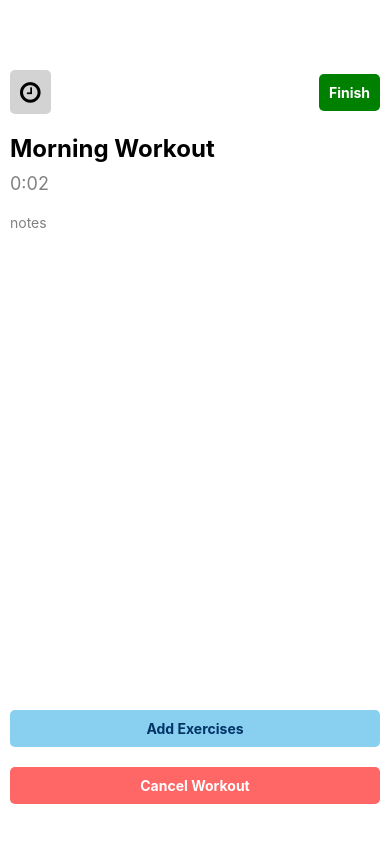
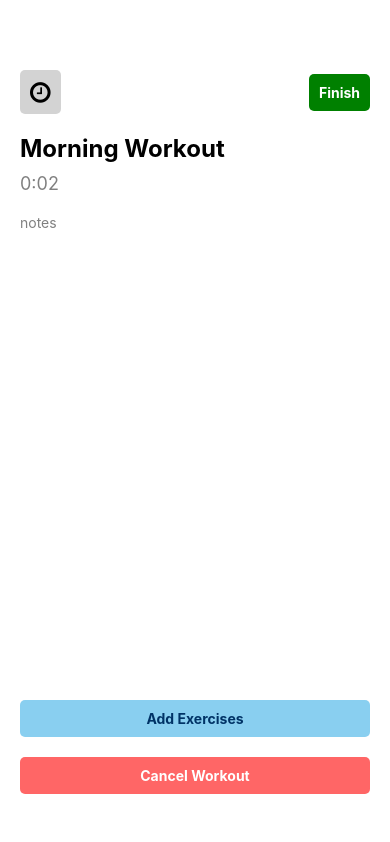
Before and after one commit to fintan238/Workout, a React Native app: screen /Workout in a window 390 px wide. Both pictures are taken after a click on the button "START AN EMPTY WORKOUT". Built offline with nearby package versions, Linux system fonts and the light colour scheme.

Commit message:
Adjusted ExerciseModal padding

```diff
--- a/screens/ExerciseModal.js
+++ b/screens/ExerciseModal.js
@@ -193,7 +193,7 @@ const styles = StyleSheet.create({
     flex: 1,
     width: screenWidth,
     backgroundColor: 'white',
-    padding: 10,
+    padding: 20,
     paddingTop: 50,
   },
   header: {
```
